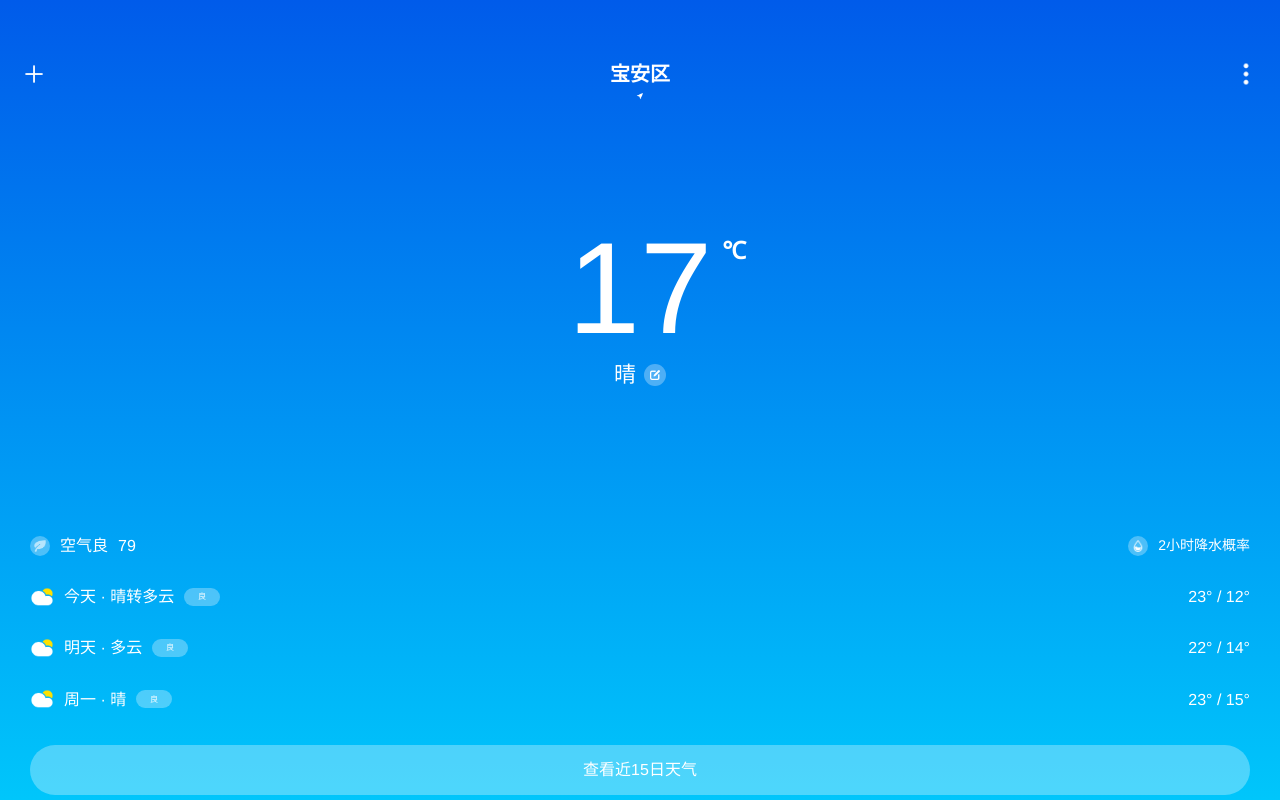
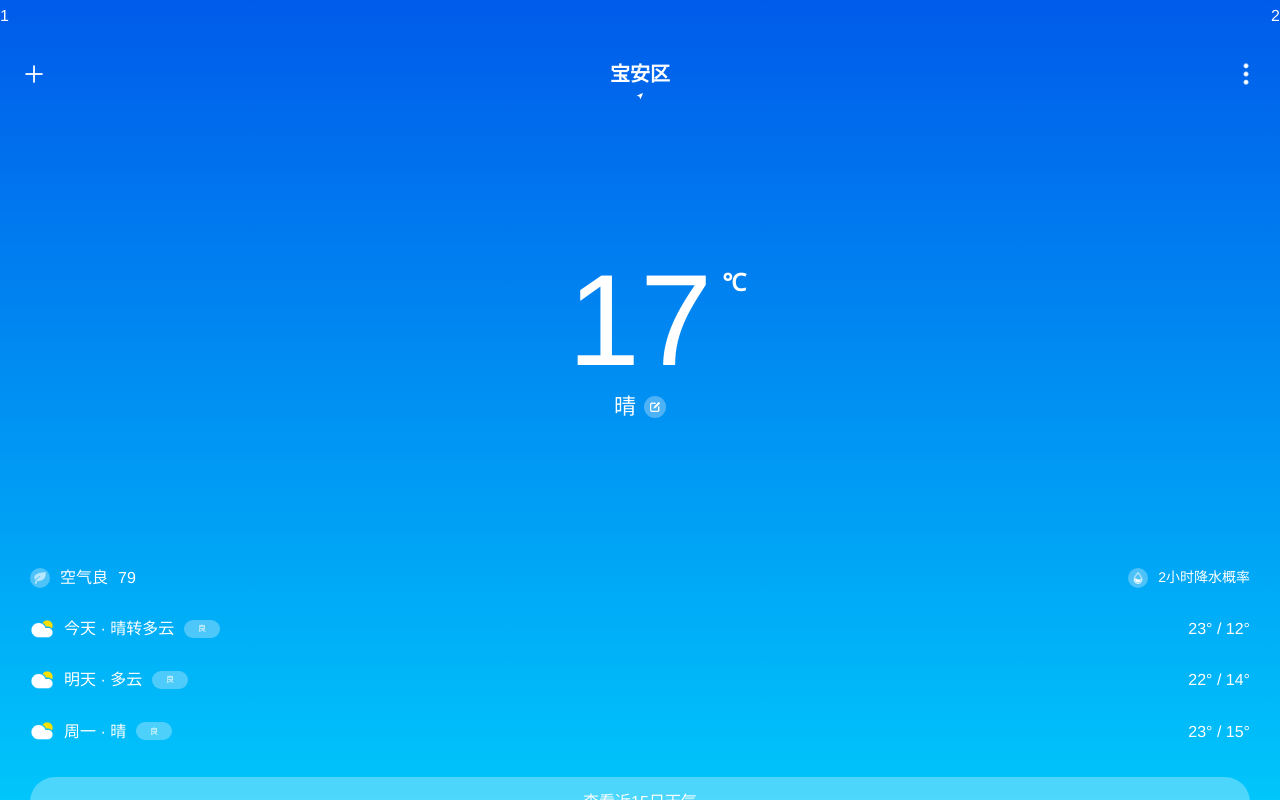
Before and after one commit to AlanLee97/vue3-miui-weather, a Vue app: page / in a window 1280 px wide. Built offline with nearby package versions, Linux system fonts and the light colour scheme.

Commit message:
feat: 增加v-flex指令

```diff
--- /dev/null
+++ b/src/directives/style.scss
@@ -0,0 +1,58 @@
+.flex-box {
+  display: flex;
+}
+.center-v {
+  display: flex;
+  align-items: center;
+}
+
+.center-h {
+  display: flex;
+  justify-content: center;
+}
+
+.center-h-v {
+  display: flex;
+  align-items: center;
+  justify-content: center;
+}
+
+.space-between {
+  justify-content: space-between;
+}
+
+.space-around {
+  justify-content: space-around;
+}
+
+.space-evenly {
+  justify-content: space-evenly;
+}
+
+.direction-column {
+  flex-direction: column;
+}
+
+.direction-column-reverse {
+  flex-direction: column-reverse;
+}
+
+.direction-row {
+  flex-direction: row;
+}
+
+.direction-row-reverse {
+  flex-direction: row-reverse;
+}
+
+.item-align-start {
+  align-items: flex-start;
+}
+
+.item-align-end {
+  align-items: flex-end;
+}
+
+.flex-wrap {
+  flex-wrap: wrap;
+}
--- /dev/null
+++ b/src/directives/v-flex.ts
@@ -0,0 +1,15 @@
+import { DirectiveBinding } from 'vue';
+import { transformCamelToDash } from '../utils';
+import './style.scss';
+
+export default {
+  mounted(el: HTMLElement, binding: DirectiveBinding) {
+    el.setAttribute('class', 'flex-box');
+    const {modifiers} = binding;
+    let currentClass = el.getAttribute('class') ?? '';
+    for (const key in modifiers) {
+      currentClass += (' ' + key);
+    }
+    el.setAttribute('class', transformCamelToDash(currentClass));
+  }
+}
--- a/src/main.ts
+++ b/src/main.ts
@@ -1,10 +1,12 @@
 import { createApp } from 'vue'
 import App from './App.vue'
 import {FlexBox} from './components';
+import vFlex from './directives/v-flex';
 // import AFlexBox from '@alanlee97/vue3-flex-box'; // 上传到npm的flex-box包
 // import '@alanlee97/vue3-flex-box/dist/style.css';
 
 const app = createApp(App);
 app.component('flex-box', FlexBox);
+app.directive('flex', vFlex);
 // app.component('a-flex-box', AFlexBox);
 app.mount('#app')
--- a/src/pages/weather-app/weather-app.vue
+++ b/src/pages/weather-app/weather-app.vue
@@ -16,6 +16,15 @@ from '../../components';
 
 <template>
     <div class="weather-app">
+      <!-- <div v-flex.space-between>
+        <div>1</div>
+        <div>2</div>
+      </div> -->
+      <flex-box wrap center-h space-between horizontal>
+        <div>1</div>
+        <div>2</div>
+      </flex-box>
+
       <HeaderBar />
       <TemperatureTextBox />
       <RecentWeatherInfo />
```
